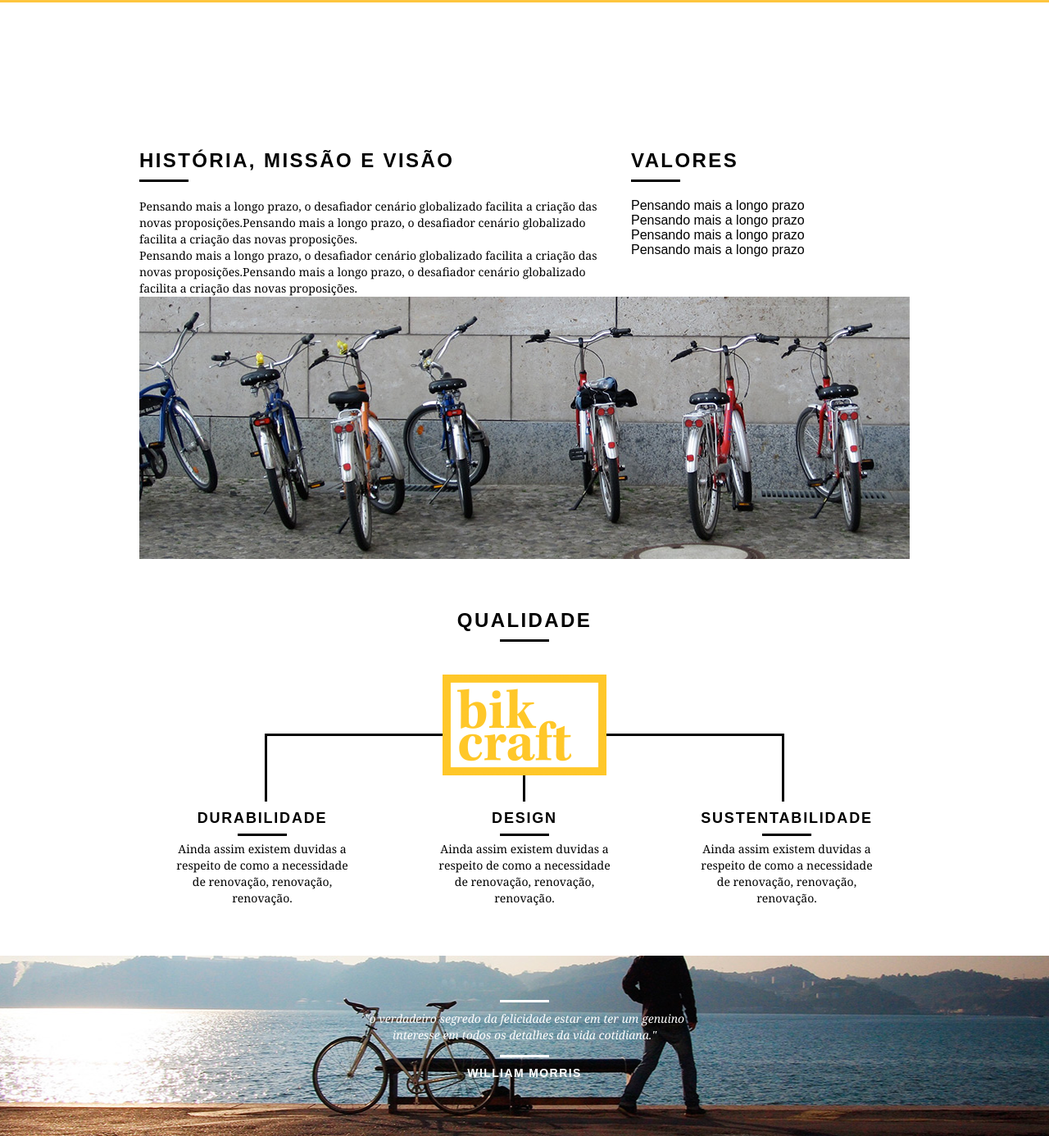
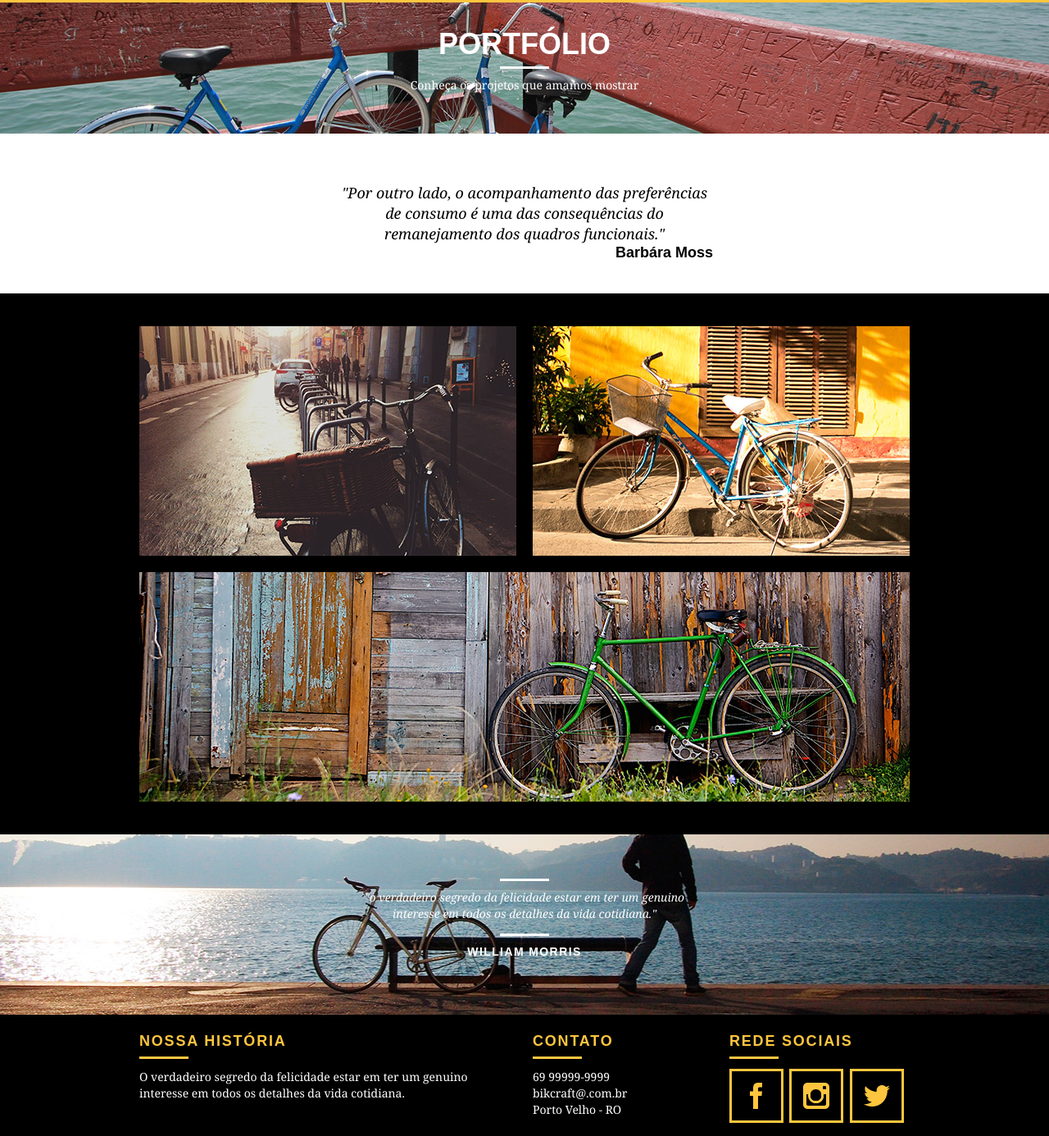
Before and after one commit to taisaevelly/bickcraft, a plain HTML site: page portfolio.html in a window 1280 px wide. Shown: the part 89-1475 px from the top of the page at 82% size. Drawn offline with Linux system fonts and the light colour scheme.

Commit message:
finaliza a pagina portfolio

```diff
--- a/css/portfolio.css
+++ b/css/portfolio.css
@@ -1,5 +1,28 @@
-.interna_portifolio{
+.interna_portfolio{
 	background: url("../img/bg-portfolio.jpg") no-repeat center;
 	background-size: cover;
 	margin-top: 74px;
 }
+
+.quote_clientes{
+	padding: 60px 0;
+	max-width: 460px;
+	margin:0 auto;
+}
+
+.quote_clientes p{
+	text-align: center;
+	font-family: Georgia, 'Times New Roman', serif;
+	font-size: 18px;
+	line-height: 25px;
+	font-style: italic;
+}
+
+.quote_clientes cite{
+	font-size: 18px;
+	font-weight: bold;
+	text-align: right;
+	float: right;
+	font-style: normal;
+
+}
--- a/portfolio.html
+++ b/portfolio.html
@@ -21,7 +21,7 @@
 				<ul>
 					<li><a href="sobre.html">Sobre</a></li>
 					<li><a href="produtos.html">Produtos</a></li>
-					<li><a href="portfolio.html"class="menu_ativo">Portfólio</a></li>
+					<li><a href="portfolio.html" class="menu_ativo">Portfólio</a></li>
 					<li><a href="contato.html">Contato</a></li>
 				</ul>
 			</nav>
@@ -34,46 +34,24 @@
 		</div>
 	</section>
 
-	<section class="missao_sobre container">
-		<div class="grid-10">
-			<h2 class="subtitulo-interno">História, Missão e Visão</h2>
-			<p>Pensando mais a longo prazo, o desafiador cenário globalizado facilita a criação das novas proposições.Pensando mais a longo prazo, o desafiador cenário globalizado facilita a criação das novas proposições.</p>
-			<p>Pensando mais a longo prazo, o desafiador cenário globalizado facilita a criação das novas proposições.Pensando mais a longo prazo, o desafiador cenário globalizado facilita a criação das novas proposições.</p>
-		</div>
-		<div class="grid-6">
-			<h2 class="subtitulo-interno">Valores</h2>
-			<ul>
-				<li>Pensando mais a longo prazo</li>
-				<li>Pensando mais a longo prazo</li>
-				<li>Pensando mais a longo prazo</li>
-				<li>Pensando mais a longo prazo</li>
-			</ul>
-		</div>
-		<div class="grid-16 foto-equipe">
-			<img src="img/equipe-bikcraft.jpg" alt="Equipe Bikcraft">
-
-		</div>
+	<section class="container">
+		<blockquote class="quote_clientes">
+			<p>"Por outro lado, o acompanhamento das preferências de consumo é uma das consequências do remanejamento dos quadros funcionais."</p>
+			<cite>Barbára Moss</cite>
+		</blockquote>
 	</section>
 
-	<section class="qualidade container">
-		<h2 class="subtitulo">Qualidade</h2>
-		<img src="img/logo-qualidade.png" alt="Bikcraft">
-		<ul class="qualidade_lista">
-			<li class="grid-1-3">
-				<h3>Durabilidade</h3>
-				<p>Ainda assim existem duvidas a respeito de como a necessidade de renovação, renovação, renovação.</p>
-			</li>
-			<li class="grid-1-3">
-				<h3>Design</h3>
-				<p>Ainda assim existem duvidas a respeito de como a necessidade de renovação, renovação, renovação.</p>
-			</li>
-			<li class="grid-1-3">
-				<h3>Sustentabilidade</h3>
-				<p>Ainda assim existem duvidas a respeito de como a necessidade de renovação, renovação, renovação.</p>
-			</li>
+	<section class="portfolio">
+			<div class="container">
+				<ul class="portfolio_lista">
+					<li class="grid-8"><img src="img/portfolio/retro.jpg" alt="Bicicleta Retro"></li>
+					<li class="grid-8"><img src="img/portfolio/passeio.jpg" alt="Bicicleta Passeio"></li>
+					<li class="grid-16"><img src="img/portfolio/esporte.jpg" alt="Bicicleta Esporte"></li>
 
-		</ul>
-	</section>
+				</ul>
+			</div>
+
+		</section>
 
 	<section class="quebra">
 			<blockquote class="quote-externo container">
```
